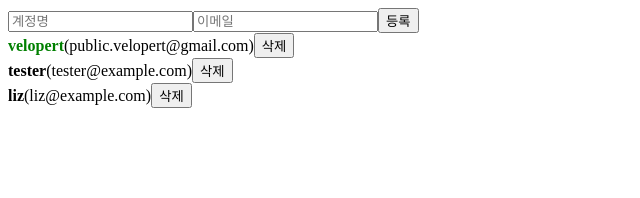
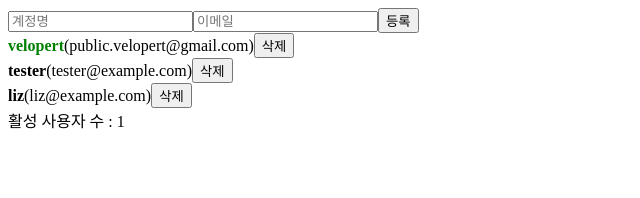
Before and after one commit to duyankim/mordern_react, a React (Create React App) app: page / in a window 1280 px wide. Shown: the top 198 px of the page, without its empty margins (0-640 px from the left). Built offline with nearby package versions, Linux system fonts and the light colour scheme.

Commit message:
useMemo 를 사용하여 연산한 값 재사용하기 function countActiveUsers(users)

```diff
--- a/src/App.js
+++ b/src/App.js
@@ -1,6 +1,11 @@
-import React, { useRef, useState } from "react";
+import React, { useRef, useState, useMemo } from "react";
 import UserList from "./UserList";
 import CreateUser from "./CreateUser";
+
+function countActiveUsers(users) {
+  console.log("활성 사용자 수를 세는 중...");
+  return users.filter((user) => user.active).length;
+}
 
 function App() {
   const [inputs, setInputs] = useState({
@@ -67,6 +72,7 @@
       )
     );
   };
+  const count = useMemo(() => countActiveUsers(users), [users]);
 
   return (
     <>
@@ -77,6 +83,7 @@
         onCreate={onCreate}
       />
       <UserList users={users} onRemove={onRemove} onToggle={onToggle} />
+      <div>활성 사용자 수 : {count}</div>
     </>
   );
 }
```
